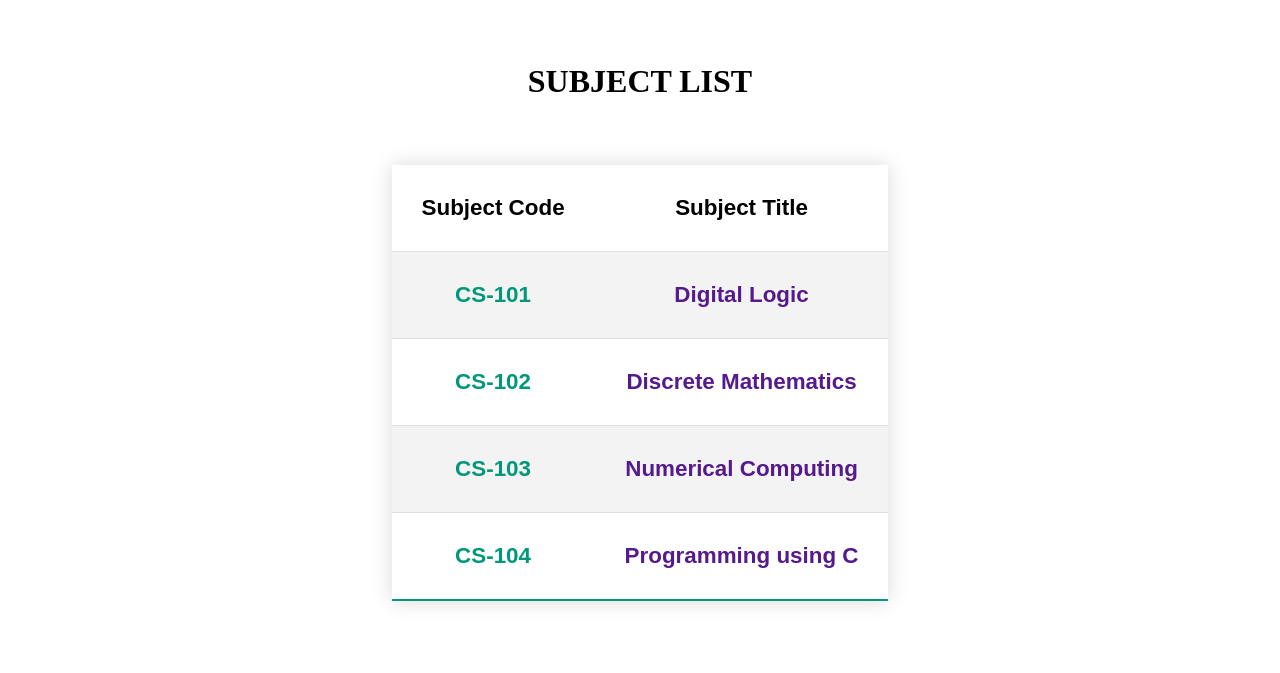
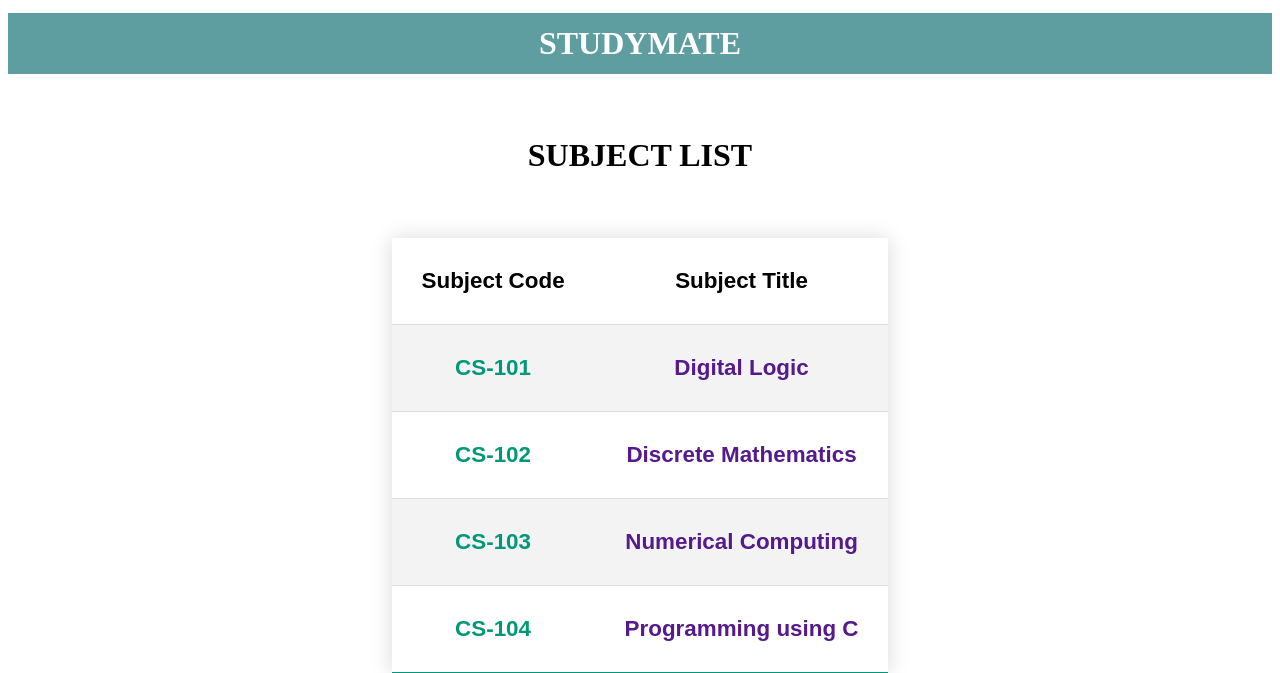
Before and after one commit to baralsushmita90/webD_project_SemIV, a PHP site: page /table.php?id=1 in a window 1280 px wide. Shown: the top 673 px of the page. Run offline with PHP 8.4, Linux system fonts and the light colour scheme; data comes from the database, SQL or seed files in the repository; data that the repository does not hold is empty.

Commit message:
nav header added

```diff
--- a/Css/styling.css
+++ b/Css/styling.css
@@ -34,7 +34,7 @@
 {
 	/*border: 1px solid black;*/
 	height: 280px;
-	margin-top: 3%;
+	margin-top: 4%;
 }
 
 .col-md-8
--- a/index.php
+++ b/index.php
@@ -239,7 +239,7 @@ if (mail($email, $subject, $body, $headers)) {
                               <h1>Project Ideas</h1>
                         </div>
                   <div class="flip-card-back">
-                          <br><br><br><br><br>
+                          <br><br><br><br>
                         <h4><a href="project_ideas.php">Click to view projects</a></h4>
                   </div>
                   </div>
--- a/table.php
+++ b/table.php
@@ -31,8 +31,10 @@ $result = $conn->query($sql);
 
 </head>
 <body>
-<!--	<div class="nav" style="background-color: #5F9EA0;margin-top: -4%;">
-		 <ul>
+
+
+	<div style="background-color: #5F9EA0;margin-top: -4%;">
+		 <!-- <ul>
 		 <li><a href="index.php">Home</a></li>
 		 <li><a href="about.html">Books</a></li>
 		 <li><a href="contact.html">Notes</a></li>
@@ -40,11 +42,10 @@ $result = $conn->query($sql);
 		 <li><a href="contact.html">Syllabus</a></li>
 		 <li><a href="contact.html">Practical</a></li>
 		 <li><a href="contact.html">Project Ideas</a></li>
-	 </ul> -->
+	 </ul>  -->
+	<h1 style="text-align: center;color: white;padding: 12px 0px;">STUDYMATE</h1>
 
-<!--	 <h1 >STUDYMATE</h1>
-
- </div> -->
+ </div>
 
 	<h1><center>SUBJECT LIST</center></h1>
 	<br>
```
Also changed, not shown: table_papers.php (+14 -0 lines).
